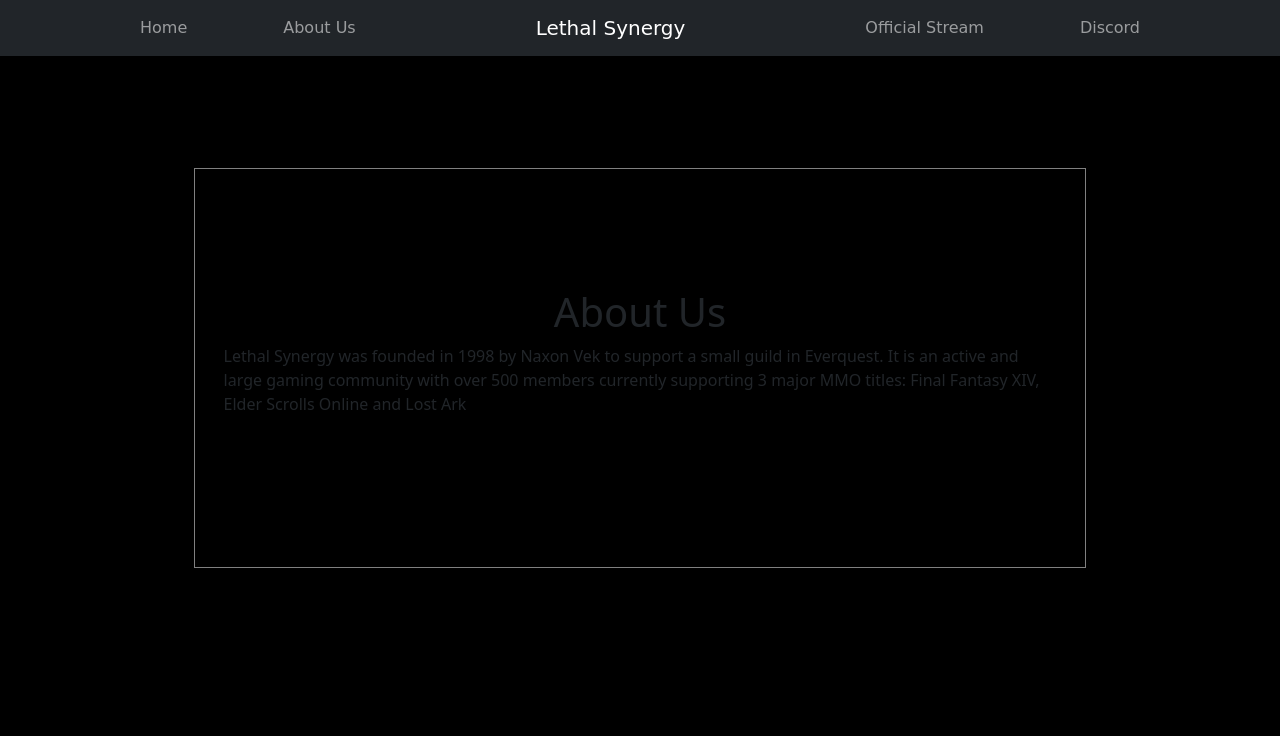
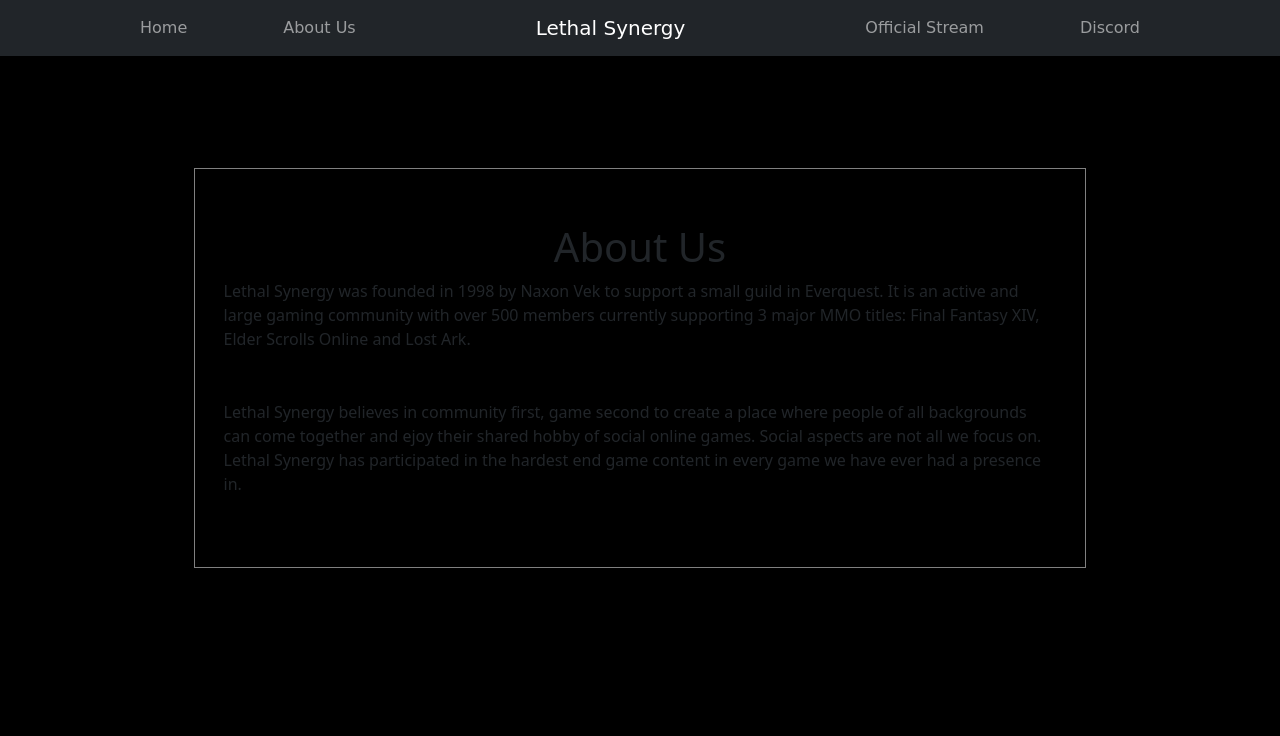
Before and after one commit to mstew87/LethalSynergy, a Django app: page /about in a window 1280 px wide. Shown: the top 736 px of the page. Run offline with Django 3.2, Linux system fonts and the light colour scheme; some web fonts are replaced.

Commit message:
Added about us paragraph

```diff
--- a/LethalSynergyApp/templates/about.html
+++ b/LethalSynergyApp/templates/about.html
@@ -10,8 +10,13 @@
         <h1>About Us</h1>
         <p>
           Lethal Synergy was founded in 1998 by Naxon Vek to support a small guild in Everquest. It is an active and large gaming community with over
-          500 members currently supporting 3 major MMO titles: Final Fantasy XIV, Elder Scrolls Online and Lost Ark
+          500 members currently supporting 3 major MMO titles: Final Fantasy XIV, Elder Scrolls Online and Lost Ark.
         </p>
+        <hr>
+        <p>
+          Lethal Synergy believes in community first, game second to create a place where people of all backgrounds can come together and ejoy their shared
+          hobby of social online games. Social aspects are not all we focus on. Lethal Synergy has participated in the hardest end game content in every game
+          we have ever had a presence in.
         </p>
       </div>
     </div>
```
